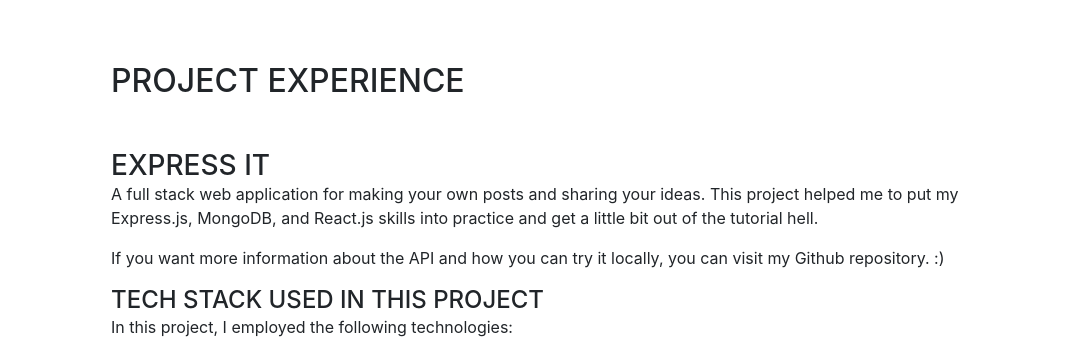
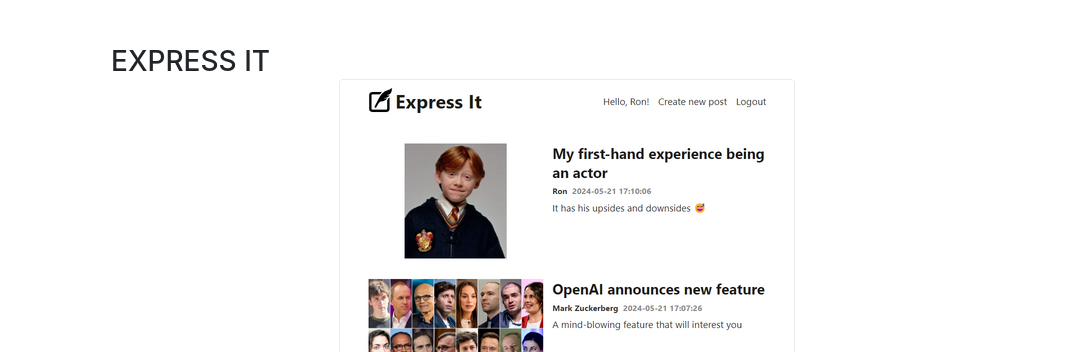
Before and after one commit to CamiloTello002/CamiloTello002.github.io, a website with bundled scripts: page index.html in a window 1280 px wide. Shown: the part 889-1241 px from the top of the page, without its empty margins (209-1280 px from the left). Built offline with nearby package versions, Linux system fonts and the light colour scheme; a web font is replaced by a local one.

Commit message:
Added thumbnail to Express It project

```diff
--- a/index.html
+++ b/index.html
@@ -116,6 +116,9 @@
           <!-- Both title and description -->
           <div class="resume-content mr-auto">
             <h3 class="mb-0">Express It</h3>
+            <div class="d-flex text-align-center">
+              <img src="img/expressit_smaller.png" alt="Express-It" class="img-fluid mx-auto border rounded border-2">
+            </div>
             <p>A full stack web application for making your own posts and sharing your ideas. This project helped me
               to
               put my Express.js, MongoDB, and React.js skills into practice and get a little bit out of the tutorial
```
Also changed, not shown: img/expressit.png (added), img/expressit_smaller.png (added).
